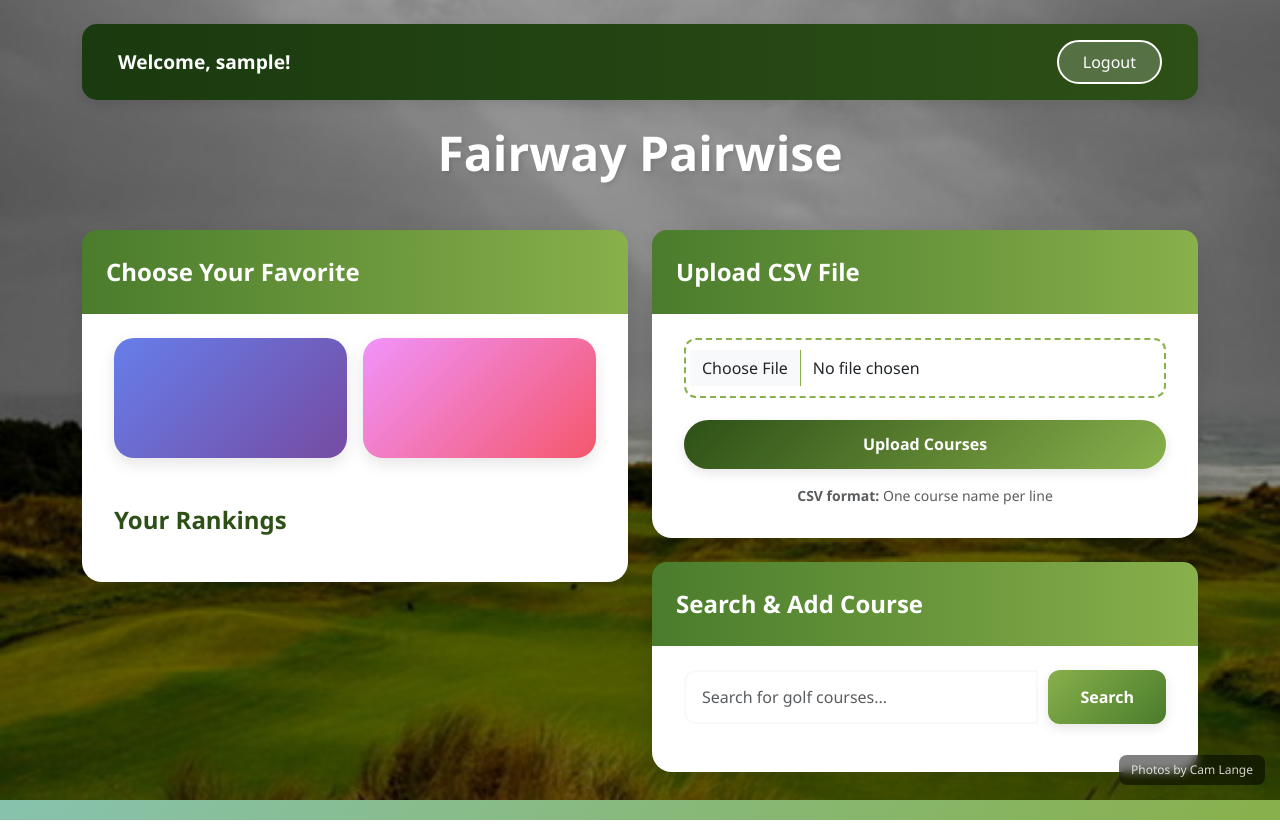
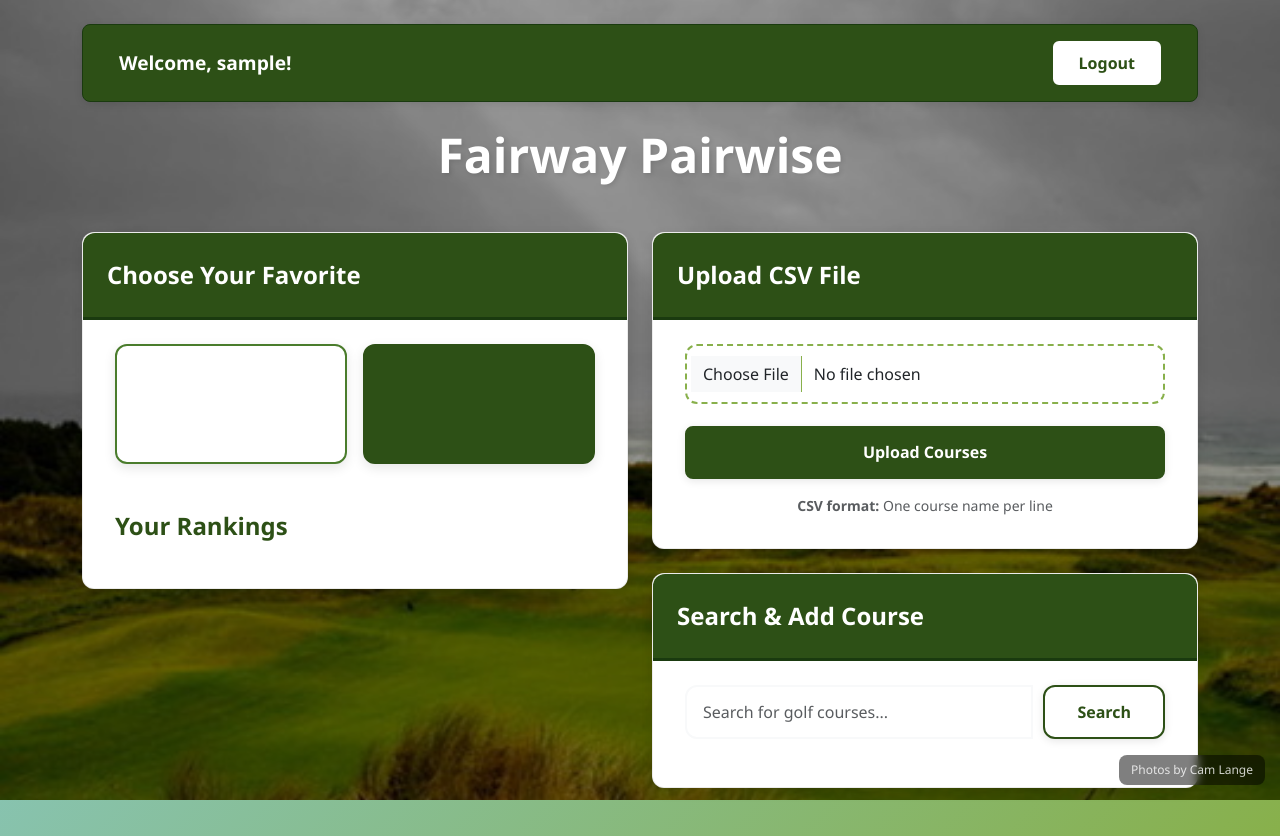
Before and after one commit to aichelman/course_pref, a Flask app: template templates/index.html in a window 1280 px wide. Run offline with Flask 3, Linux system fonts and the light colour scheme; the template is opened without the code that fills it: most values are stand-ins (such as "Sample title", 1, 10 or a date in 2020).

Commit message:
Add background slideshow to login/register and clean up styling
- Added background photo slideshow to login and register pages
- Added photo credit to all pages
- Removed pink/blue/purple gradient buttons
- Replaced with classic, clean solid colors
- Updated all buttons to use flat green/white design
- Changed button border-radius from 25px to 8px for cleaner look
- Removed gradient backgrounds from navbar, cards, alerts
- Simplified card shadows and hover effects
- Updated logout button with cleaner solid style
- More professional, minimal aesthetic throughout

```diff
--- a/static/style.css
+++ b/static/style.css
@@ -113,10 +113,11 @@ body {
 
 /* Navbar Styling */
 .navbar-custom {
-    background: linear-gradient(90deg, var(--golf-green-dark) 0%, var(--golf-green) 100%);
-    box-shadow: 0 4px 12px var(--shadow);
-    border-radius: 15px;
+    background: var(--golf-green);
+    box-shadow: 0 2px 8px var(--shadow);
+    border-radius: 8px;
     padding: 1rem 1.5rem;
+    border: 1px solid var(--golf-green-dark);
 }
 
 .navbar-custom .navbar-brand {
@@ -126,19 +127,20 @@ body {
 }
 
 .navbar-custom .btn-logout {
-    background: rgba(255, 255, 255, 0.2);
+    background: var(--white);
     border: 2px solid var(--white);
-    color: var(--white);
+    color: var(--golf-green);
     padding: 0.5rem 1.5rem;
-    border-radius: 25px;
+    border-radius: 6px;
     transition: all 0.3s ease;
+    font-weight: 600;
 }
 
 .navbar-custom .btn-logout:hover {
-    background: var(--white);
-    color: var(--golf-green);
+    background: transparent;
+    color: var(--white);
+    border-color: var(--white);
     transform: translateY(-2px);
-    box-shadow: 0 4px 8px var(--shadow);
 }
 
 /* Page Title */
@@ -154,62 +156,65 @@ body {
 /* Card Styling */
 .card-modern {
     background: var(--white);
-    border-radius: 20px;
-    box-shadow: 0 8px 24px var(--shadow);
-    border: none;
+    border-radius: 12px;
+    box-shadow: 0 4px 12px var(--shadow);
+    border: 1px solid rgba(0, 0, 0, 0.08);
     padding: 2rem;
     transition: all 0.3s ease;
     animation: fadeInUp 0.6s ease;
 }
 
 .card-modern:hover {
-    transform: translateY(-5px);
-    box-shadow: 0 12px 32px var(--shadow-hover);
+    transform: translateY(-2px);
+    box-shadow: 0 6px 16px var(--shadow-hover);
 }
 
 .card-header-custom {
-    background: linear-gradient(90deg, var(--golf-green-light) 0%, var(--fairway-green) 100%);
+    background: var(--golf-green);
     color: var(--white);
-    border-radius: 15px 15px 0 0;
+    border-radius: 12px 12px 0 0;
     padding: 1.5rem;
     margin: -2rem -2rem 1.5rem -2rem;
     font-weight: 600;
     font-size: 1.5rem;
+    border-bottom: 3px solid var(--golf-green-dark);
 }
 
 /* Button Styling */
 .btn-golf-primary {
-    background: linear-gradient(135deg, var(--golf-green) 0%, var(--fairway-green) 100%);
-    border: none;
+    background: var(--golf-green);
+    border: 2px solid var(--golf-green);
     color: var(--white);
     padding: 0.8rem 2rem;
-    border-radius: 25px;
+    border-radius: 8px;
     font-weight: 600;
     transition: all 0.3s ease;
-    box-shadow: 0 4px 12px var(--shadow);
+    box-shadow: 0 2px 8px var(--shadow);
 }
 
 .btn-golf-primary:hover {
-    transform: translateY(-3px);
-    box-shadow: 0 6px 20px var(--shadow-hover);
-    background: linear-gradient(135deg, var(--golf-green-dark) 0%, var(--golf-green-light) 100%);
+    transform: translateY(-2px);
+    box-shadow: 0 4px 12px var(--shadow-hover);
+    background: var(--golf-green-dark);
+    border-color: var(--golf-green-dark);
 }
 
 .btn-golf-secondary {
-    background: linear-gradient(135deg, var(--fairway-green) 0%, var(--golf-green-light) 100%);
-    border: none;
-    color: var(--white);
+    background: var(--white);
+    border: 2px solid var(--golf-green);
+    color: var(--golf-green);
     padding: 0.8rem 2rem;
-    border-radius: 25px;
+    border-radius: 8px;
     font-weight: 600;
     transition: all 0.3s ease;
-    box-shadow: 0 4px 12px var(--shadow);
+    box-shadow: 0 2px 8px var(--shadow);
 }
 
 .btn-golf-secondary:hover {
-    transform: translateY(-3px);
-    box-shadow: 0 6px 20px var(--shadow-hover);
-    background: linear-gradient(135deg, var(--golf-green-light) 0%, var(--fairway-green) 100%);
+    transform: translateY(-2px);
+    box-shadow: 0 4px 12px var(--shadow-hover);
+    background: var(--golf-green);
+    color: var(--white);
 }
 
 /* Course Comparison Buttons */
@@ -217,43 +222,39 @@ body {
     min-height: 120px;
     font-size: 1.3rem;
     font-weight: 600;
-    border-radius: 20px;
+    border-radius: 12px;
     transition: all 0.3s ease;
-    box-shadow: 0 6px 16px var(--shadow);
-    border: none;
+    box-shadow: 0 4px 12px var(--shadow);
+    border: 2px solid transparent;
     position: relative;
     overflow: hidden;
 }
 
-.course-btn::before {
-    content: '';
-    position: absolute;
-    top: 50%;
-    left: 50%;
-    width: 0;
-    height: 0;
-    border-radius: 50%;
-    background: rgba(255, 255, 255, 0.3);
-    transform: translate(-50%, -50%);
-    transition: width 0.6s, height 0.6s;
-}
-
-.course-btn:hover::before {
-    width: 300px;
-    height: 300px;
-}
-
 .course-btn:hover {
-    transform: scale(1.05);
-    box-shadow: 0 10px 24px var(--shadow-hover);
+    transform: translateY(-2px);
+    box-shadow: 0 6px 20px var(--shadow-hover);
+    border-color: var(--golf-green);
 }
 
 .course-btn-1 {
-    background: linear-gradient(135deg, #667eea 0%, #764ba2 100%);
+    background: var(--white);
+    color: var(--golf-green);
+    border-color: var(--golf-green-light);
+}
+
+.course-btn-1:hover {
+    background: var(--golf-green-light);
+    color: var(--white);
 }
 
 .course-btn-2 {
-    background: linear-gradient(135deg, #f093fb 0%, #f5576c 100%);
+    background: var(--golf-green);
+    color: var(--white);
+    border-color: var(--golf-green);
+}
+
+.course-btn-2:hover {
+    background: var(--golf-green-dark);
 }
 
 /* Rankings List */
@@ -373,19 +374,21 @@ body {
 
 /* Alert Styling */
 .alert-modern {
-    border: none;
-    border-radius: 12px;
+    border: 1px solid;
+    border-radius: 8px;
     padding: 1rem 1.5rem;
 }
 
 .alert-danger-modern {
-    background: linear-gradient(135deg, #ff6b6b 0%, #ee5a6f 100%);
-    color: var(--white);
+    background: #f8d7da;
+    border-color: #f5c2c7;
+    color: #842029;
 }
 
 .alert-success-modern {
-    background: linear-gradient(135deg, var(--fairway-green) 0%, var(--golf-green-light) 100%);
-    color: var(--white);
+    background: #d1e7dd;
+    border-color: #badbcc;
+    color: var(--golf-green-dark);
 }
 
 /* Search Results */
--- a/templates/login.html
+++ b/templates/login.html
@@ -2,10 +2,31 @@
 <html>
 <head>
     <title>Login - Fairway Pairwise</title>
+    <meta name="viewport" content="width=device-width, initial-scale=1.0">
     <link href="https://cdn.jsdelivr.net/npm/bootstrap@5.3.0/dist/css/bootstrap.min.css" rel="stylesheet">
     <link href="/static/style.css" rel="stylesheet">
+    <style>
+        /* Force high quality image rendering */
+        img, .slide {
+            image-rendering: -webkit-optimize-contrast;
+            image-rendering: crisp-edges;
+        }
+    </style>
 </head>
 <body>
+    <!-- Background Slideshow -->
+    <div class="background-slideshow">
+        <div class="slide slide1 active"></div>
+        <div class="slide slide2"></div>
+        <div class="slide slide3"></div>
+        <div class="slide slide4"></div>
+    </div>
+
+    <!-- Photo Credit -->
+    <div class="photo-credit">
+        Photos by Cam Lange
+    </div>
+
     <div class="auth-container">
         <div class="auth-card">
             <div class="text-center mb-4">
@@ -33,6 +54,21 @@
     </div>
 
     <script>
+        // Background slideshow cycling
+        function startSlideshow() {
+            const slides = document.querySelectorAll('.slide');
+            let currentSlide = 0;
+
+            setInterval(() => {
+                slides[currentSlide].classList.remove('active');
+                currentSlide = (currentSlide + 1) % slides.length;
+                slides[currentSlide].classList.add('active');
+            }, 60000); // Change image every 1 minute
+        }
+
+        // Start slideshow when page loads
+        startSlideshow();
+
         document.getElementById('loginForm').addEventListener('submit', async (e) => {
             e.preventDefault();
             const username = document.getElementById('username').value;
```
Also changed, not shown: templates/register.html (+36 -0 lines).
